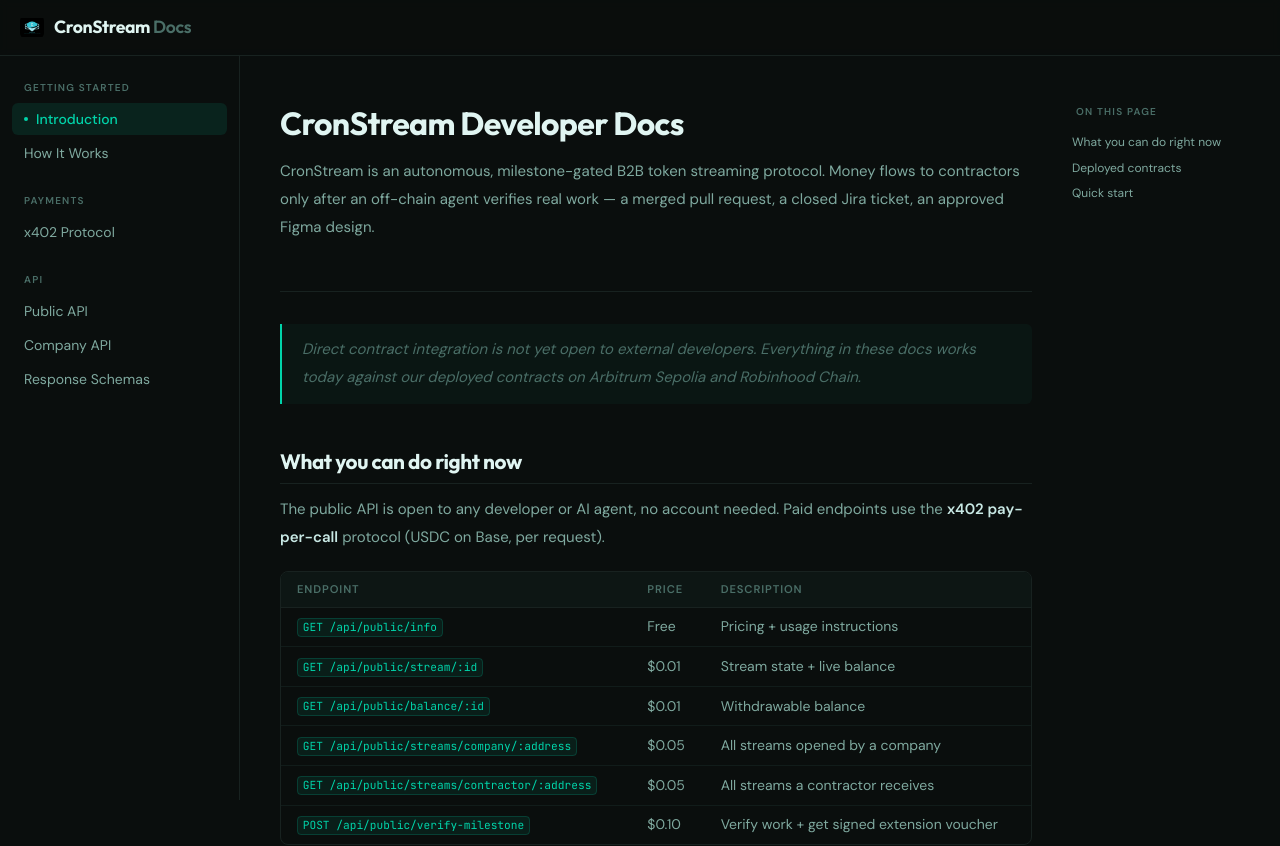
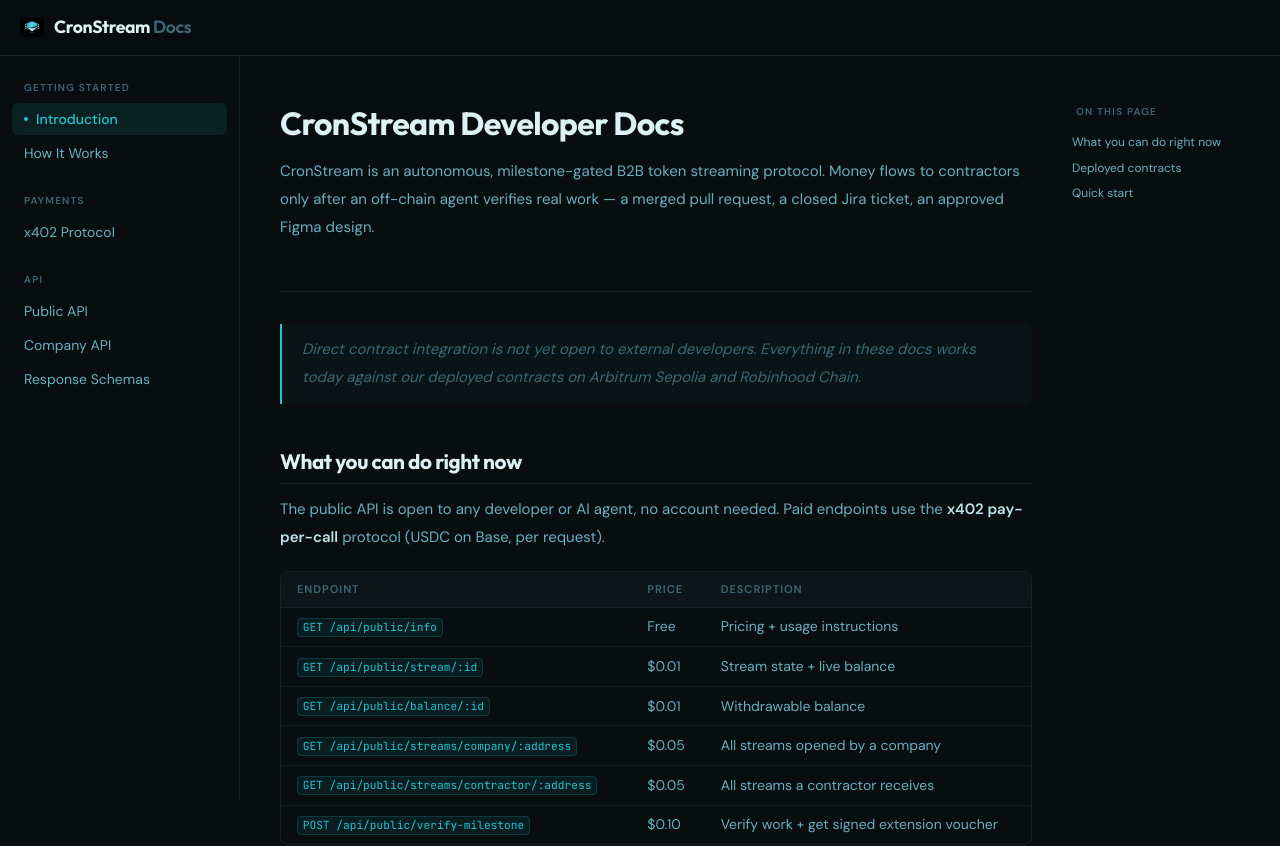
Before and after one commit to 16navigabraham/cronstream-docs, a React (Vite) app: page / in a window 1280 px wide. Shown: the top 846 px of the page. Built offline with nearby package versions, Linux system fonts and the light colour scheme.

Commit message:
update docs

```diff
--- a/src/App.jsx
+++ b/src/App.jsx
@@ -43,7 +43,7 @@
   const next       = pageKeys[currentIdx + 1];
 
   return (
-    <div className="min-h-screen bg-bg text-[#C8E8E4]" style={{ fontFamily: "'DM Sans', system-ui, sans-serif" }}>
+    <div className="min-h-screen bg-bg text-[#C0E4EC]" style={{ fontFamily: "'DM Sans', system-ui, sans-serif" }}>
 
       {/* ── Navbar ─────────────────────────────────────────── */}
       <header className="fixed top-0 left-0 right-0 z-50 h-14 border-b border-border bg-bg/90 backdrop-blur-sm flex items-center px-5 gap-4">
@@ -63,7 +63,7 @@
         <div className="flex items-center gap-2.5 flex-shrink-0">
           <img src="/logo.png" alt="CronStream" className="w-6 h-6 rounded-md object-contain" />
           <span style={{ fontFamily: "'Outfit', system-ui", fontWeight: 700, fontSize: '1.1rem', letterSpacing: '-0.02em' }}
-            className="text-[#E0F5F2]">
+            className="text-[#DCF2F7]">
             CronStream <span className="text-muted font-normal">Docs</span>
           </span>
         </div>
--- a/src/components/Sidebar.jsx
+++ b/src/components/Sidebar.jsx
@@ -25,7 +25,7 @@
                     transition-all duration-150
                     ${isActive
                       ? 'bg-accent-dim text-accent font-medium'
-                      : 'text-muted-fg hover:text-[#C8E8E4] hover:bg-[#0F1614]'}
+                      : 'text-muted-fg hover:text-[#C0E4EC] hover:bg-[#0C1518]'}
                   `}
                 >
                   {isActive && (
--- a/src/index.css
+++ b/src/index.css
@@ -6,18 +6,18 @@
 html { scroll-behavior: smooth; }
 
 body {
-  background: #0A0E0D;
-  color: #C8E8E4;
+  background: #080D0F;
+  color: #C0E4EC;
   font-family: 'DM Sans', system-ui, sans-serif;
   -webkit-font-smoothing: antialiased;
 }
 
-::selection { background: rgba(0,212,170,0.28); color: #C8E8E4; }
+::selection { background: rgba(34,197,211,0.28); color: #C0E4EC; }
 
 ::-webkit-scrollbar { width: 5px; height: 5px; }
 ::-webkit-scrollbar-track { background: transparent; }
-::-webkit-scrollbar-thumb { background: #182220; border-radius: 99px; }
-::-webkit-scrollbar-thumb:hover { background: #1A302E; }
+::-webkit-scrollbar-thumb { background: #152226; border-radius: 99px; }
+::-webkit-scrollbar-thumb:hover { background: #1A2E34; }
 
 /* ── Prose ─────────────────────────────────────────────────── */
 .prose { font-family: 'DM Sans', system-ui, sans-serif; }
@@ -25,25 +25,25 @@
 .prose h1,
 .prose h2,
 .prose h3,
-.prose h4 { font-family: 'Outfit', system-ui, sans-serif; font-weight: 700; color: #E0F5F2; letter-spacing: -0.02em; }
+.prose h4 { font-family: 'Outfit', system-ui, sans-serif; font-weight: 700; color: #DCF2F7; letter-spacing: -0.02em; }
 
 .prose h1 { font-size: 2rem;   line-height: 1.2;  margin: 0 0 1rem; }
-.prose h2 { font-size: 1.3rem; line-height: 1.3;  margin: 2.75rem 0 0.75rem; padding-bottom: 0.5rem; border-bottom: 1px solid #182220; }
-.prose h3 { font-size: 1rem;   line-height: 1.4;  margin: 2rem 0 0.5rem; color: #9FCFC8; }
+.prose h2 { font-size: 1.3rem; line-height: 1.3;  margin: 2.75rem 0 0.75rem; padding-bottom: 0.5rem; border-bottom: 1px solid #152226; }
+.prose h3 { font-size: 1rem;   line-height: 1.4;  margin: 2rem 0 0.5rem; color: #8CCFDC; }
 
-.prose p  { line-height: 1.85; margin: 0 0 1.1rem; color: #7FA99F; font-size: 0.9375rem; }
+.prose p  { line-height: 1.85; margin: 0 0 1.1rem; color: #6AAFC0; font-size: 0.9375rem; }
 .prose ul { margin: 0.5rem 0 1.25rem 1.25rem; list-style: disc; }
-.prose li { color: #7FA99F; line-height: 1.8; margin-bottom: 0.25rem; font-size: 0.9375rem; }
-.prose a  { color: #00D4AA; text-decoration: none; }
+.prose li { color: #6AAFC0; line-height: 1.8; margin-bottom: 0.25rem; font-size: 0.9375rem; }
+.prose a  { color: #22C5D3; text-decoration: none; }
 .prose a:hover { text-decoration: underline; text-underline-offset: 3px; }
-.prose strong { color: #C8E8E4; font-weight: 600; }
-.prose hr { border: none; border-top: 1px solid #182220; margin: 2.5rem 0; }
+.prose strong { color: #C0E4EC; font-weight: 600; }
+.prose hr { border: none; border-top: 1px solid #152226; margin: 2.5rem 0; }
 
 /* Inline code */
 .prose :not(pre) > code {
-  background: rgba(0,212,170,0.08);
-  color: #00D4AA;
-  border: 1px solid rgba(0,212,170,0.18);
+  background: rgba(34,197,211,0.08);
+  color: #22C5D3;
+  border: 1px solid rgba(34,197,211,0.18);
   padding: 0.13em 0.42em;
   border-radius: 4px;
   font-size: 0.82em;
@@ -52,14 +52,14 @@
 
 /* Tables */
 .prose table  { width: 100%; border-collapse: collapse; margin: 1.5rem 0; font-size: 0.875rem; }
-.prose th     { text-align: left; padding: 0.55rem 1rem; border-bottom: 1px solid #182220; color: #4A6E67; font-weight: 600; font-size: 0.7rem; text-transform: uppercase; letter-spacing: 0.08em; background: #0D1614; }
-.prose td     { padding: 0.55rem 1rem; border-bottom: 1px solid #111C1A; color: #7FA99F; vertical-align: top; }
+.prose th     { text-align: left; padding: 0.55rem 1rem; border-bottom: 1px solid #152226; color: #3D6878; font-weight: 600; font-size: 0.7rem; text-transform: uppercase; letter-spacing: 0.08em; background: #0C1518; }
+.prose td     { padding: 0.55rem 1rem; border-bottom: 1px solid #111B20; color: #6AAFC0; vertical-align: top; }
 .prose tr:last-child td { border-bottom: none; }
 .prose td code { font-size: 0.8em; }
 
 /* Blockquote */
-.prose blockquote { border-left: 2px solid #00D4AA; margin: 1.5rem 0; padding: 0.75rem 1.25rem; background: rgba(0,212,170,0.04); border-radius: 0 6px 6px 0; }
-.prose blockquote p { color: #4A6E67; margin: 0; font-style: italic; }
+.prose blockquote { border-left: 2px solid #22C5D3; margin: 1.5rem 0; padding: 0.75rem 1.25rem; background: rgba(34,197,211,0.04); border-radius: 0 6px 6px 0; }
+.prose blockquote p { color: #3D6878; margin: 0; font-style: italic; }
 
 pre  { font-family: 'JetBrains Mono', monospace; font-size: 0.82rem; line-height: 1.75; overflow-x: auto; }
 code { font-family: 'JetBrains Mono', monospace; font-size: 0.83em; }
--- a/tailwind.config.js
+++ b/tailwind.config.js
@@ -4,14 +4,14 @@
   theme: {
     extend: {
       colors: {
-        bg:       '#0A0E0D',
-        surface:  '#0F1614',
-        border:   '#182220',
-        accent:   '#00D4AA',
-        'accent-dim': 'rgba(0,212,170,0.10)',
-        'accent-glow': 'rgba(0,212,170,0.06)',
-        muted:    '#4A6E67',
-        'muted-fg': '#7FA99F',
+        bg:       '#080D0F',
+        surface:  '#0C1518',
+        border:   '#152226',
+        accent:   '#22C5D3',
+        'accent-dim': 'rgba(34,197,211,0.10)',
+        'accent-glow': 'rgba(34,197,211,0.06)',
+        muted:    '#3D6878',
+        'muted-fg': '#6AAFC0',
       },
       fontFamily: {
         sans:     ['DM Sans',      'system-ui', 'sans-serif'],
```
